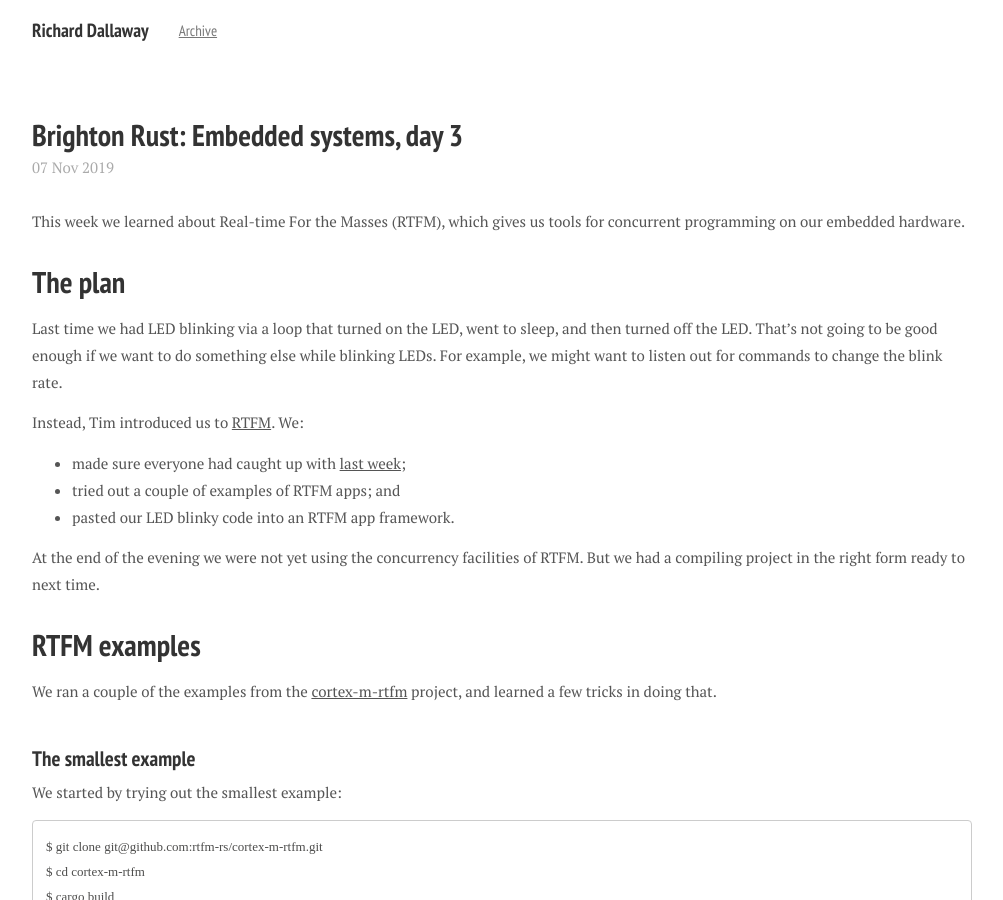
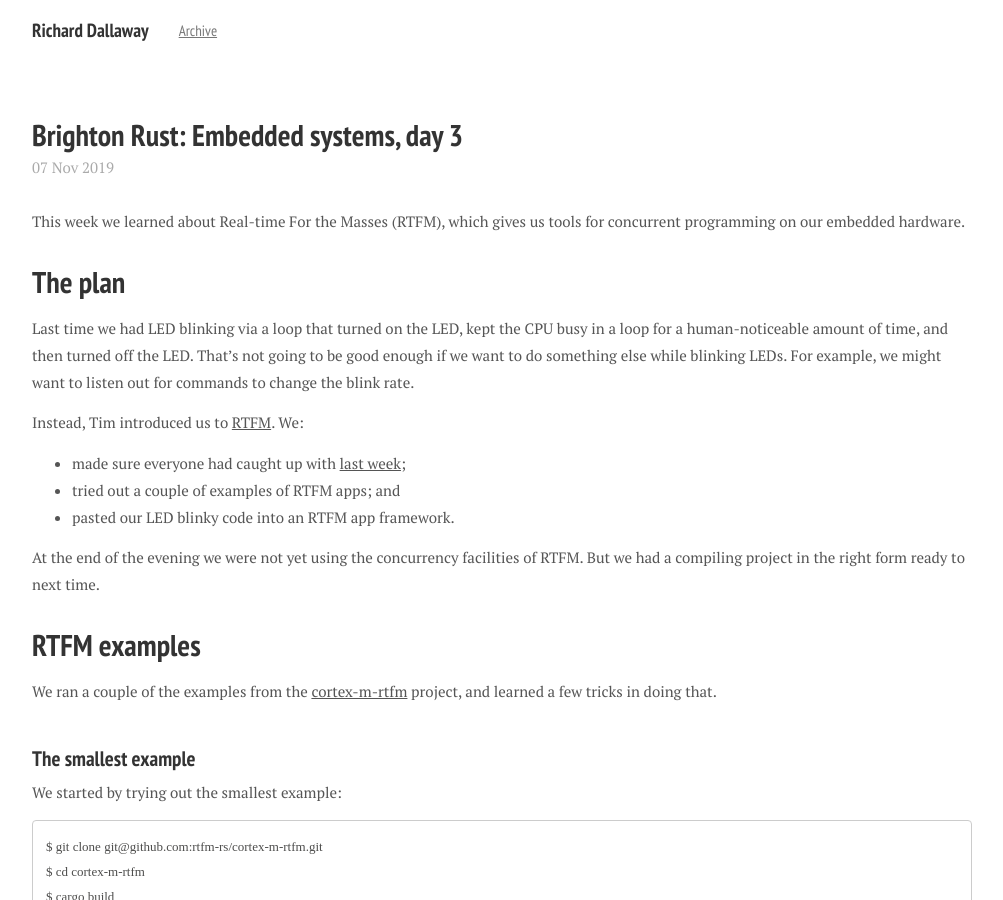
Before and after one commit to d6y/richard.dallaway.com, a Jekyll site: the page built from _posts/2019-11-07-embedded-3.md, in a window 1280 px wide and 900 px high. Shown: the whole window, without its empty margins (138-1141 px from the left). Built offline with Jekyll 4.4.1, drawn with Linux system fonts in a browser that asks for light colours; nearby versions of some CDN libraries; some web fonts are replaced; some of the changed text lies outside the part shown.

```diff
--- a/_posts/2019-11-07-embedded-3.md
+++ b/_posts/2019-11-07-embedded-3.md
@@ -20,7 +20,8 @@ which gives us tools for concurrent programming on our embedded hardware.
 # The plan
 
 Last time we had LED blinking via a loop that turned on the LED,
-went to sleep, and then turned off the LED.
+kept the CPU busy in a loop for a human-noticeable amount of time,
+and then turned off the LED.
 That's not going to be good enough if we want to do something else
 while blinking LEDs.
 For example, we might want to listen out for commands to change the blink rate.
```
Also changed, not shown: other parts of _posts/2019-11-07-embedded-3.md (+3 -1 lines).
